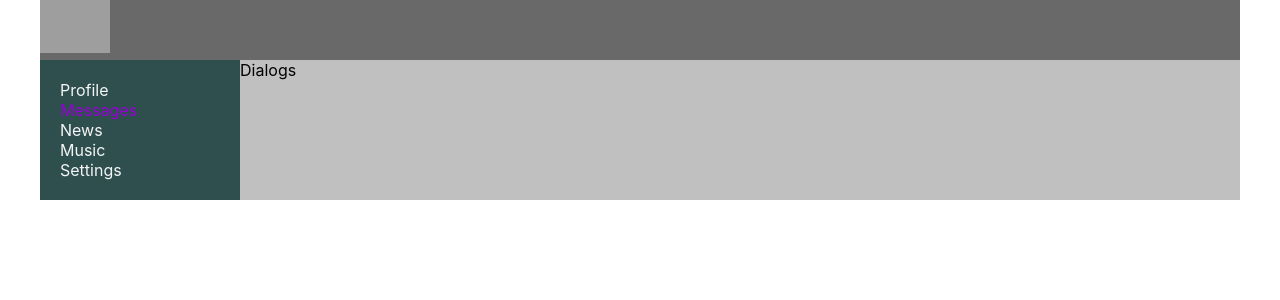
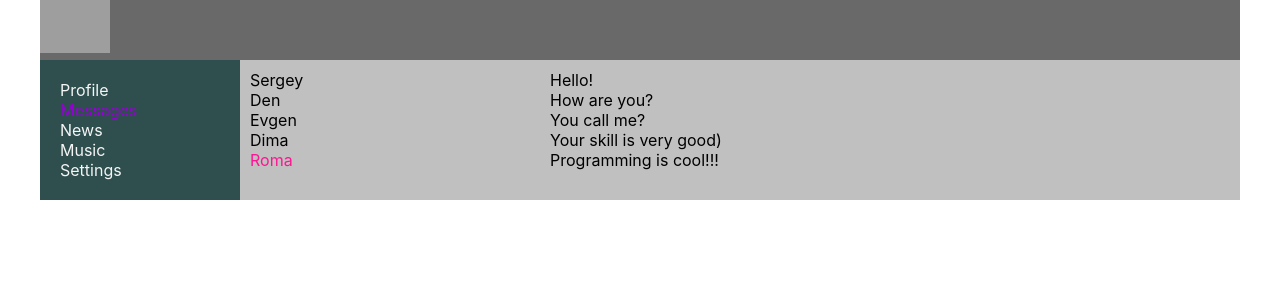
Before and after one commit to Nero28/social_network-react-js-, a React (Create React App) app: page /dialogs in a window 1280 px wide. Shown: the top 300 px of the page. Built offline with nearby package versions, Linux system fonts and the light colour scheme; grey boxes are pictures that could not be loaded.

Commit message:
makeup dialogs

```diff
--- a/src/components/Dialogs/Header/Dialogs.jsx
+++ b/src/components/Dialogs/Header/Dialogs.jsx
@@ -3,8 +3,21 @@ import s from './Dialogs.module.css';
 
 const Dialogs = (props) => {
     return (
-        <div>
-            Dialogs
+        <div className={s.dialogs}>
+            <div className= {s.dialogItems}>
+                <div className={s.dialog}>Sergey</div>
+                <div className={s.dialog}>Den</div>
+                <div className={s.dialog}>Evgen</div>
+                <div className={s.dialog}>Dima</div>
+                <div className={s.dialog + ' ' + s.active}>Roma</div>
+            </div>
+            <div className={s.messages}>
+                <div className={s.message}>Hello!</div>
+                <div className={s.message}>How are you?</div>
+                <div className={s.message}>You call me?</div>
+                <div className={s.message}>Your skill is very good)</div>
+                <div className={s.message}>Programming is cool!!!</div>
+            </div>
         </div>
     )
 }
--- a/src/components/Dialogs/Header/Dialogs.module.css
+++ b/src/components/Dialogs/Header/Dialogs.module.css
@@ -0,0 +1,23 @@
+.dialogs {
+    display: grid;
+    grid-template-columns: 3fr 7fr;
+
+}
+
+.dialogItems {
+    padding: 10px;
+
+}
+
+.dialogItems .active {
+    color: deeppink;
+}
+
+.messages {
+    padding: 10px;
+
+}
+
+.message {
+
+}
```
